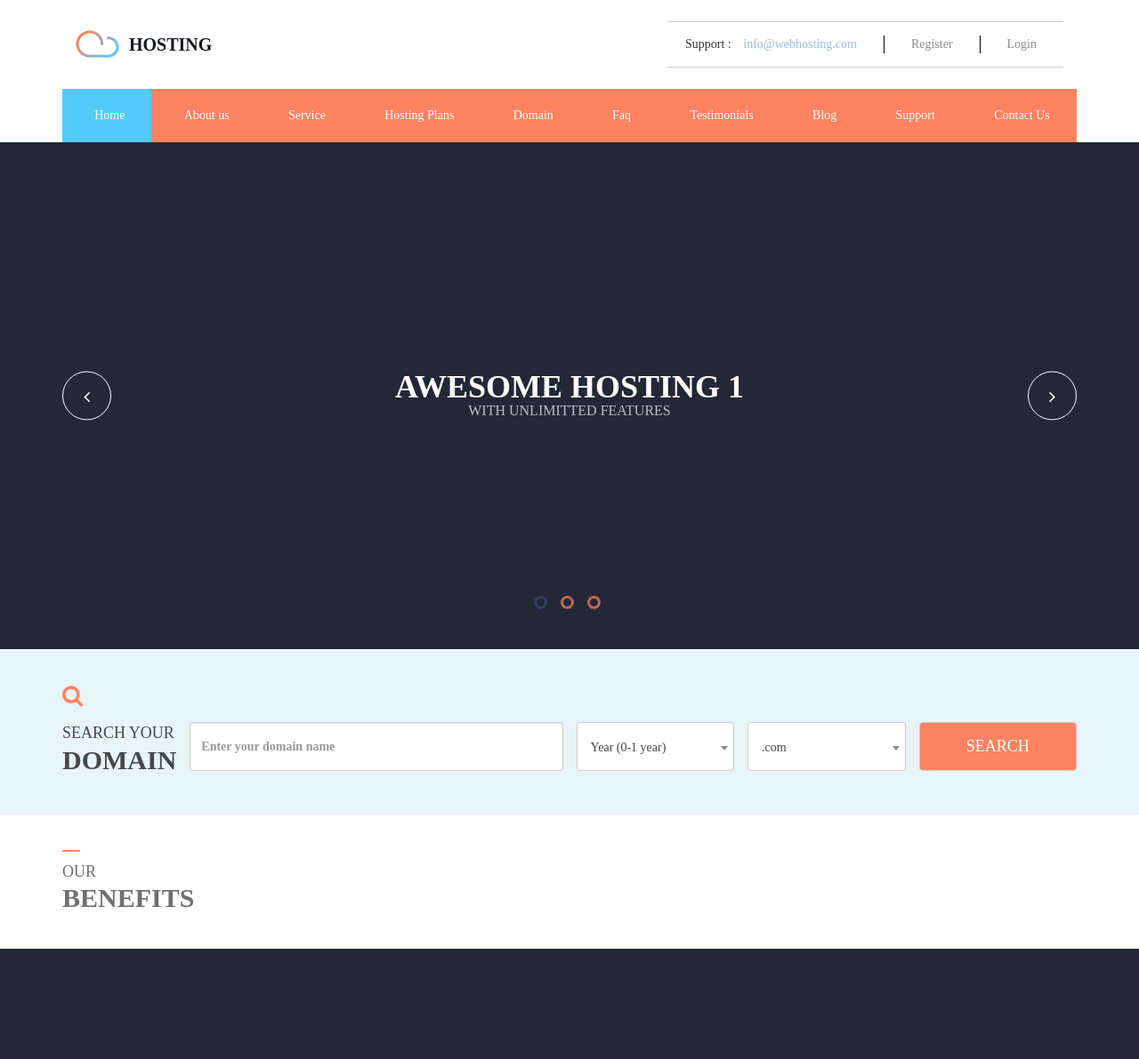
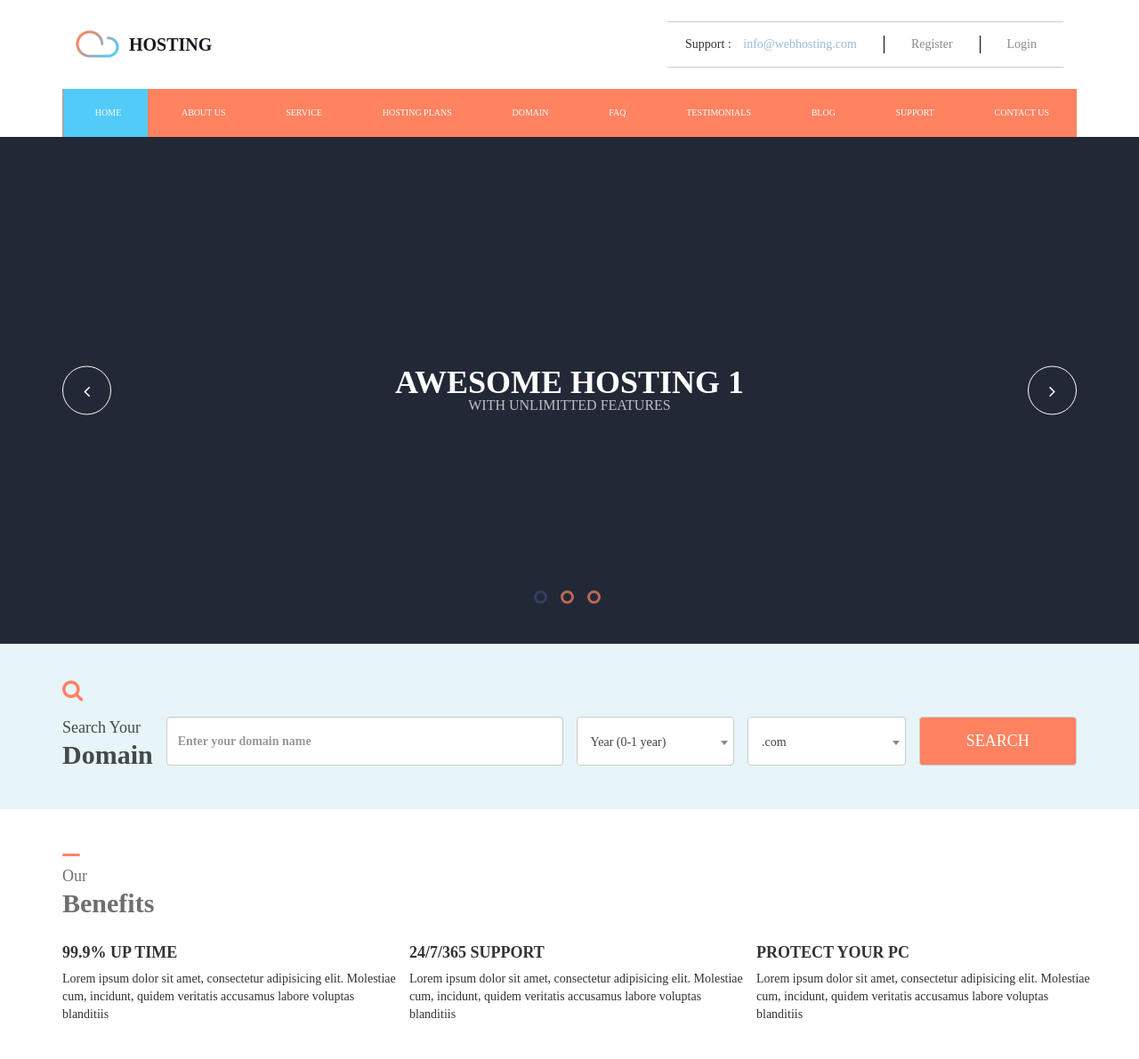
Before and after one commit to puh50/Bootstrap-3-site, a PHP site: page / in a window 1280 px wide. Shown: the whole page at 89% size. Before the commit the page ends 1067 px from the top, so only its background shows below. Run offline with PHP 8.4, Linux system fonts and the light colour scheme.

Commit message:
any changes

```diff
--- a/Site/css/style.css
+++ b/Site/css/style.css
@@ -10,10 +10,9 @@ body {
     font-family: Awesome;
     font-size: 14px;
 }
-h1,h2,h3,h4,h5,p {
+h1,h2,h4,h5,p {
     margin: 0;
     padding: 0;
-    text-transform: uppercase;
 }
 a {
     padding: 5px 15px;
@@ -114,7 +113,9 @@ a:link {
     list-style: none;
 }
 .menu-item a {
+    font-size: 10px;
     color: var(--white);
+    text-transform: uppercase;
     padding: 20px 30px 20px 36px;
     display: block;
 }
@@ -269,15 +270,24 @@ a:link {
 }
 
 /*Benefits*/
+
 .container.benefits {
     padding: 40px 15px;
 }
 .stick {
     width: 20px;
-    height: 2px;
+    height: 3px;
     background-color: var(--orange);
     border-radius: 5px;
-    margin: 0 0 10px 15px;
+    margin: 10px 0;
+}
+.benefit-title {
+    margin-bottom: 10px;
+}
+.item-title {
+    font-size: 18px;
+    font-weight: bold;
+    text-transform: uppercase;
 }
 
 
--- a/Site/index.html
+++ b/Site/index.html
@@ -125,7 +125,10 @@
         <section id="benefits">
             <div class="container benefits">
                     <div class="row">
-                        <div class="stick"></div>
+                        <!-- <div class="stick"></div> -->
+                        <div class="col-xs-12">
+                            <div class="stick"></div>
+                        </div>
                     </div>
                     <div class="row">
                         <div class="benefit-title col-xs-12">
@@ -134,14 +137,20 @@
                         </div>
                     </div>
                     <div class="row">
-                        <div class="benefit-title col-xs-4">
-
+                        <div class="col-xs-4">
+                            <div class="pic"></div>
+                            <h3 class="item-title">99.9% Up Time</h3>
+                            <p>Lorem ipsum dolor sit amet, consectetur adipisicing elit. Molestiae cum, incidunt, quidem veritatis accusamus labore voluptas blanditiis</p>
                         </div>
-                        <div class="benefit-title col-xs-4">
-
+                        <div class="col-xs-4">
+                            <div class="pic"></div>
+                            <h3 class="item-title">24/7/365 Support</h3>
+                            <p>Lorem ipsum dolor sit amet, consectetur adipisicing elit. Molestiae cum, incidunt, quidem veritatis accusamus labore voluptas blanditiis</p>
                         </div>
-                        <div class="benefit-title col-xs-4">
-
+                        <div class="col-xs-4">
+                            <div class="pic"></div>
+                            <h3 class="item-title">Protect Your PC</h3>
+                            <p>Lorem ipsum dolor sit amet, consectetur adipisicing elit. Molestiae cum, incidunt, quidem veritatis accusamus labore voluptas blanditiis</p>
                         </div>
                     </div>
         </section>
```
